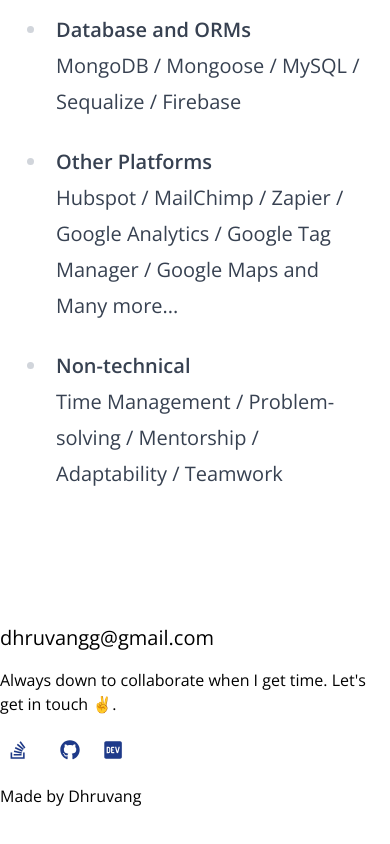
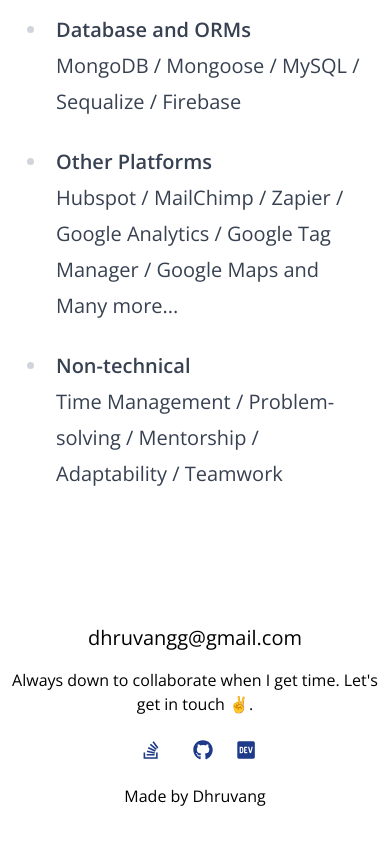
Before and after one commit to dhruvangg/dhruvangg, a React (Vite) app: page / in a window 390 px wide. Shown: the part 2373-3217 px from the top of the page. Built offline with nearby package versions, Linux system fonts and the light colour scheme; the HTML template or start-up script is replaced by a standard one.

Commit message:
Google Search Console

```diff
--- /dev/null
+++ b/google94b639578db7c386.html
@@ -0,0 +1 @@
+google-site-verification: google94b639578db7c386.html
--- a/index.html
+++ b/index.html
@@ -28,7 +28,7 @@
   <meta property="twitter:description"
     content="I'm Dhruvang Gajjar, a JavaScript Developer focusing on web solutions and purposeful experiences for tomorrow's brands.">
   <meta property="twitter:image" content="">
-
+  <meta name="google-site-verification" content="rk4x1DjHqGJCPaDUp70b9EjaDbcgNSFdkL9VWoh2LIU" />
   <!-- Global site tag (gtag.js) - Google Analytics -->
   <script async src="https://www.googletagmanager.com/gtag/js?id=G-7HW509NQZF"></script>
   <script>
--- a/src/components/Footer.jsx
+++ b/src/components/Footer.jsx
@@ -1,10 +1,10 @@
 export default function Footer() {
     return (
         <footer className="flex items-center h-96">
-            <div className="mx-4 max-w-1/2 mx-auto sm:w-full sm:px-4 sm:text-center">
+            <div className="mx-4 max-w-1/2 mx-auto sm:w-full sm:px-4 text-center">
                 <h2 className="my-4 text-xl sm:text-3xl"><a href="mailto:champdecay@gmail.com">dhruvangg@gmail.com</a></h2>
                 <p>Always down to collaborate when I get time. Let's get in touch ✌️.</p>
-                <ul className="flex items-center my-4 sm:justify-center">
+                <ul className="flex items-center my-4 justify-center">
                     <li><a href="https://stackoverflow.com/users/7738692/dhruvang-gajjar" className="p-2 block mr-4"><svg className="fill-blue-900" width="20" height="20" xmlns="http://www.w3.org/2000/svg" fill="#000" viewBox="0 0 384 512" stroke="#000">
                         <path d="M290.7 311L95 269.7 86.8 309l195.7 41zm51-87L188.2 95.7l-25.5 30.8 153.5 128.3zm-31.2 39.7L129.2 179l-16.7 36.5L293.7 300zM262 32l-32 24 119.3 160.3 32-24zm20.5 328h-200v39.7h200zm39.7 80H42.7V320h-40v160h359.5V320h-40z"></path>
                     </svg></a></li>
```
